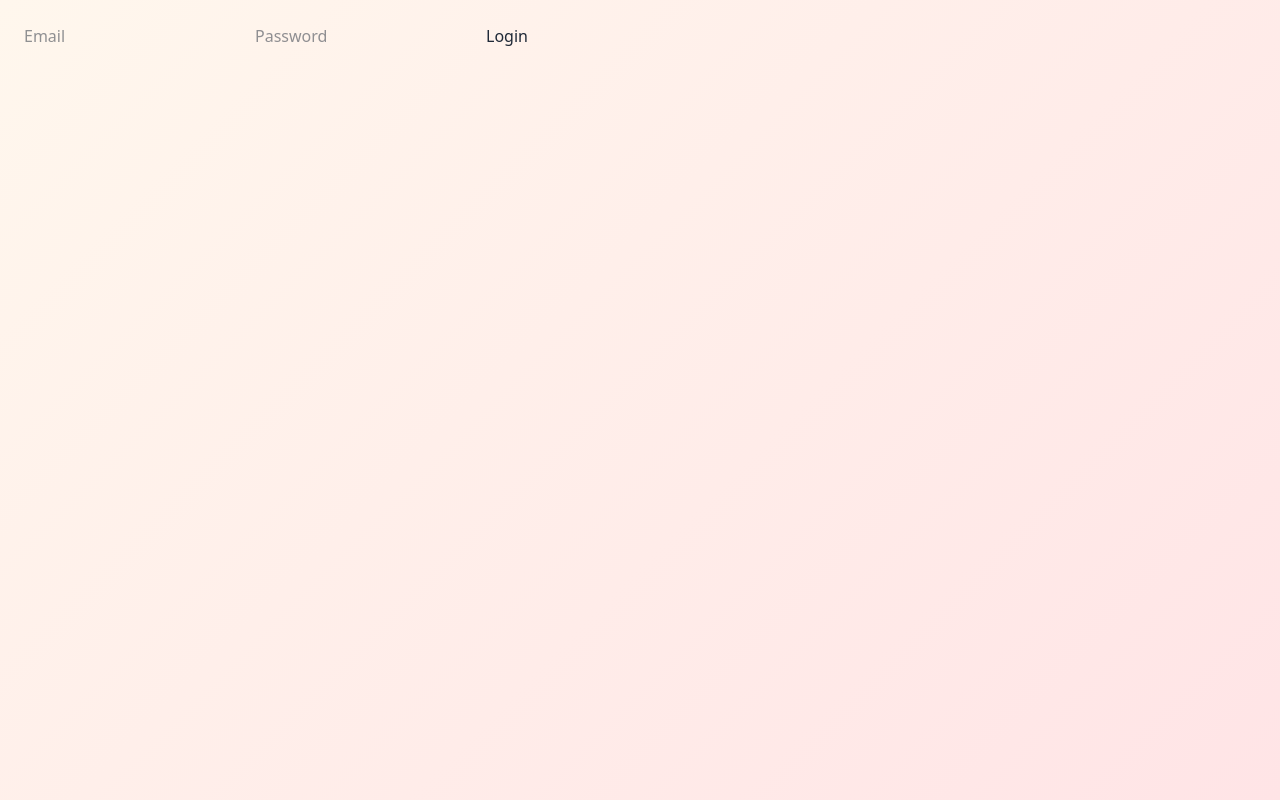
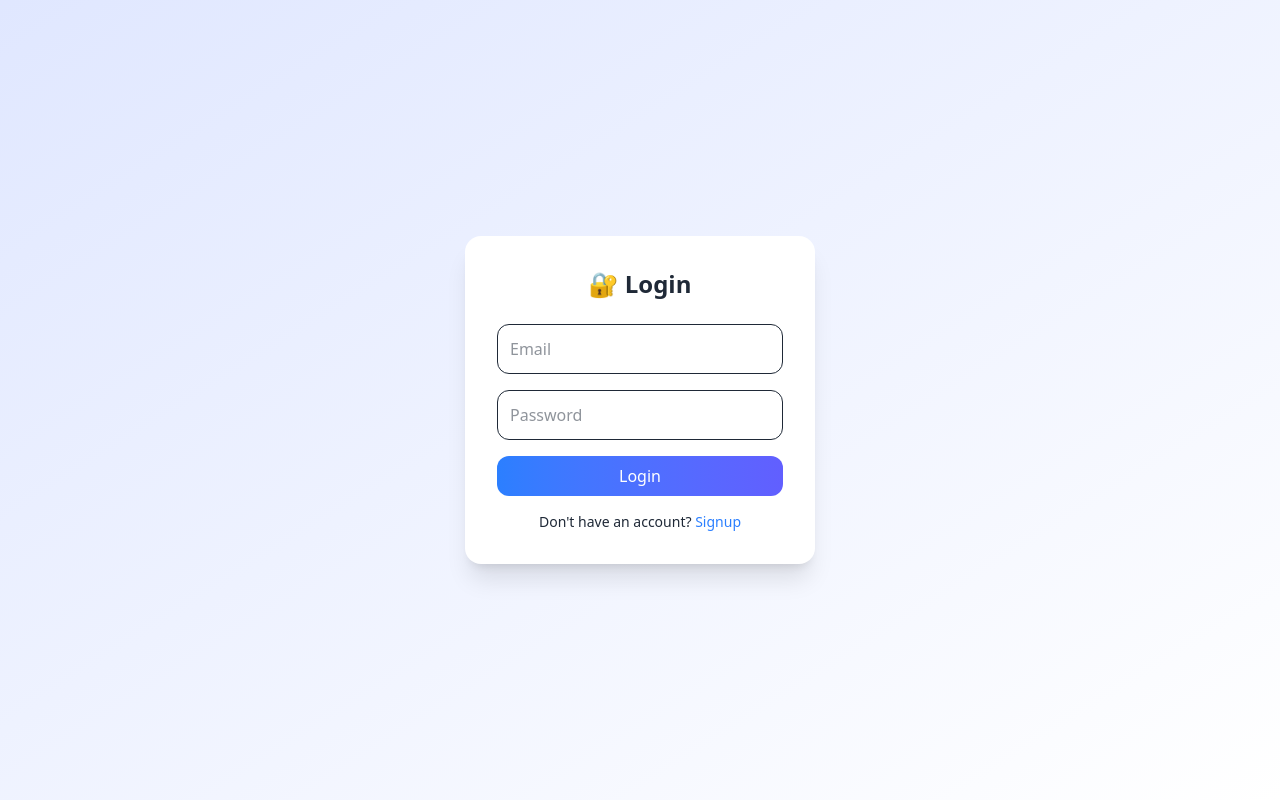
Before and after one commit to Subhasree5/college-platform, a Next.js app: page /login in a window 1280 px wide. Built offline with nearby package versions, Linux system fonts and the light colour scheme.

Commit message:
fix login UI

```diff
--- a/src/app/login/page.tsx
+++ b/src/app/login/page.tsx
@@ -1,7 +1,7 @@
 "use client";
 
+import { useState } from "react";
 import { useRouter } from "next/navigation";
-import { useState } from "react";
 
 const API = "https://college-platform-938p.onrender.com";
 
@@ -13,7 +13,7 @@ export default function Login() {
 
 const handleLogin = async () => {
 try {
-      const res = await fetch(`${API}/login`, {
+const res = await fetch("${API}/login", {
 method: "POST",
 headers: {
 "Content-Type": "application/json",
@@ -28,31 +28,61 @@ export default function Login() {
     return;
   }
 
-      // ✅ SAVE TOKEN
   localStorage.setItem("token", data.token);
 
-      // ✅ REDIRECT
+  alert("Login successful 🎉");
+
   router.push("/dashboard");
-
 } catch (err) {
   console.error(err);
   alert("Server error");
 }
+
 };
 
 return (
-    <div className="p-6">
+<div className="min-h-screen flex items-center justify-center bg-gradient-to-br from-indigo-100 to-white">
+
+  <div className="bg-white p-8 rounded-2xl shadow-xl w-[350px]">
+
+    <h2 className="text-2xl font-bold mb-6 text-center">
+      🔐 Login
+    </h2>
+
     <input
+      type="email"
       placeholder="Email"
+      className="w-full border p-3 rounded-xl mb-4"
+      value={email}
       onChange={(e) => setEmail(e.target.value)}
     />
+
     <input
       type="password"
       placeholder="Password"
+      className="w-full border p-3 rounded-xl mb-4"
+      value={password}
       onChange={(e) => setPassword(e.target.value)}
     />
 
-      <button onClick={handleLogin}>Login</button>
+    <button
+      onClick={handleLogin}
+      className="w-full bg-gradient-to-r from-blue-500 to-indigo-500 text-white py-2 rounded-xl"
+    >
+      Login
+    </button>
+
+    <p className="mt-4 text-sm text-center">
+      Don't have an account?{" "}
+      <span
+        className="text-blue-500 cursor-pointer"
+        onClick={() => router.push("/signup")}
+      >
+        Signup
+      </span>
+    </p>
   </div>
+</div>
+
 );
 }
```
Lines whose indentation alone changed are shown as unchanged.
